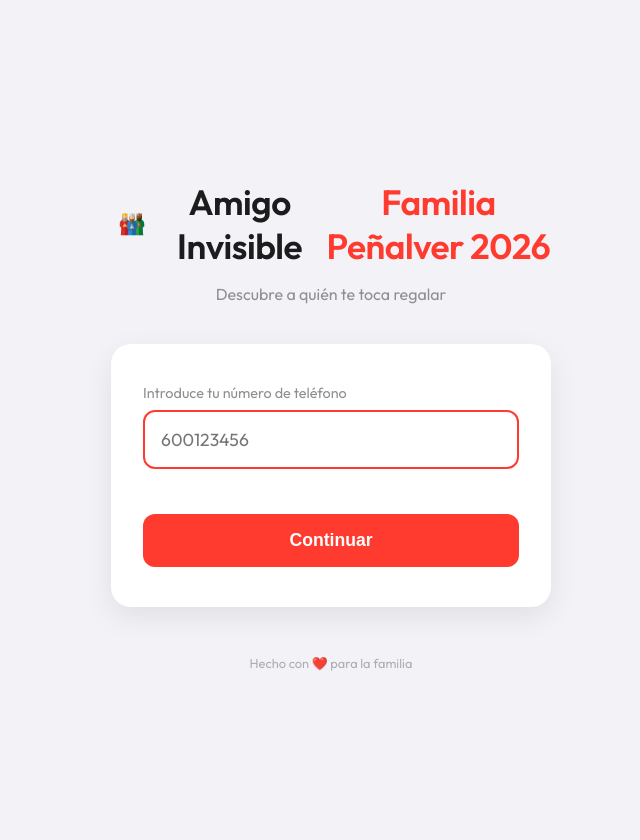
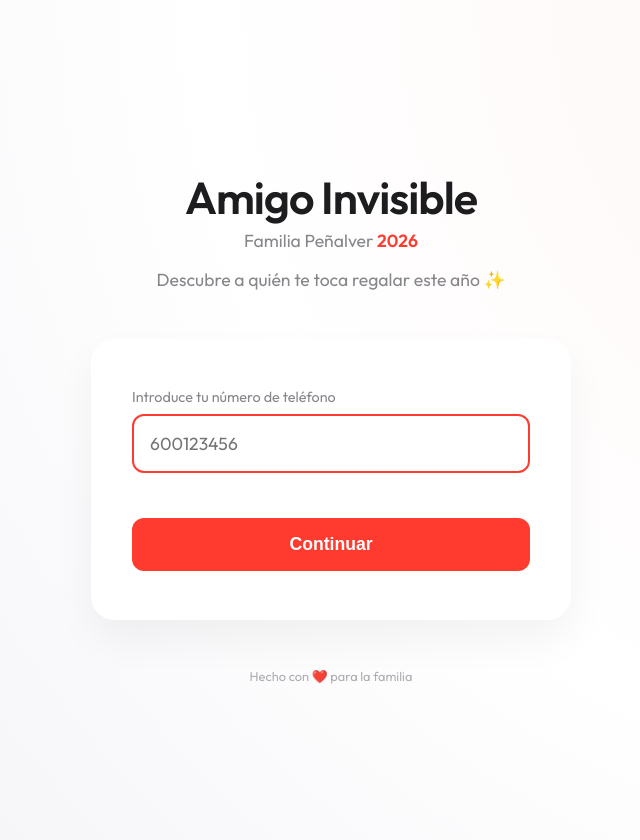
Before and after one commit to ricardpenalver/amigo-invisible, a Flask app: page / in a window 1280 px wide. Shown: the whole page, without its empty margins (309-949 px from the left). Run offline with Flask 3, Linux system fonts and the light colour scheme.

Commit message:
UI: Modernize design and update title branding (Year in red)

```diff
--- a/static/style.css
+++ b/static/style.css
@@ -1,18 +1,19 @@
 :root {
-    --primary: #FF3B30; /* Christmas Red */
+    --primary: #FF3B30;
+    /* Christmas Red */
     --primary-hover: #D6332A;
-    --background: #F2F2F7;
-    --card-bg: #FFFFFF;
-    --text-main: #1C1C1E;
-    --text-muted: #8E8E93;
-    --border-radius: 20px;
-    --shadow: 0 10px 30px rgba(0, 0, 0, 0.08);
+    --background: #fdfdfd;
+    --card-bg: rgba(255, 255, 255, 0.9);
+    --text-main: #1d1d1f;
+    --text-muted: #86868b;
+    --border-radius: 24px;
+    --shadow: 0 20px 40px rgba(0, 0, 0, 0.05);
     --font-family: 'Outfit', sans-serif;
 }
 
 body {
     font-family: var(--font-family);
-    background-color: var(--background);
+    background: radial-gradient(circle at top right, #fff5f5 0%, #ffffff 50%, #f2f2f7 100%);
     color: var(--text-main);
     display: flex;
     justify-content: center;
@@ -24,44 +25,56 @@ body {
 
 .container {
     width: 100%;
-    max-width: 440px;
+    max-width: 480px;
     text-align: center;
+}
+
+header {
+    margin-bottom: 3rem;
 }
 
 header h1 {
     font-weight: 600;
-    font-size: 2.2rem;
-    margin-bottom: 0.5rem;
-    letter-spacing: -0.5px;
-    display: flex;
-    align-items: center;
-    justify-content: center;
-    gap: 10px;
+    font-size: 2.8rem;
+    margin-bottom: 0.2rem;
+    letter-spacing: -1px;
+    line-height: 1.1;
+    color: var(--text-main);
 }
 
-.header-icon {
-    height: 1.2em;
-    width: auto;
+.sub-title {
+    display: block;
+    font-size: 1.1rem;
+    font-weight: 400;
+    color: var(--text-muted);
+    margin-top: 0.4rem;
+    letter-spacing: 0;
 }
 
 header p {
     color: var(--text-muted);
-    margin-bottom: 2.5rem;
+    font-size: 1.1rem;
+    margin-top: 1rem;
 }
 
 .highlight {
     color: var(--primary);
+    font-weight: 700;
 }
 
 .card {
     background: var(--card-bg);
-    padding: 2.5rem 2rem;
+    backdrop-filter: blur(20px);
+    -webkit-backdrop-filter: blur(20px);
+    padding: 3rem 2.5rem;
+    border: 1px solid rgba(255, 255, 255, 0.4);
     border-radius: var(--border-radius);
     box-shadow: var(--shadow);
     transition: all 0.4s ease;
     opacity: 0;
     transform: translateY(20px);
-    display: none; /* Hidden by default */
+    display: none;
+    /* Hidden by default */
 }
 
 .card.active {
@@ -72,8 +85,15 @@ header p {
 }
 
 @keyframes fadeIn {
-    from { opacity: 0; transform: translateY(10px); }
-    to { opacity: 1; transform: translateY(0); }
+    from {
+        opacity: 0;
+        transform: translateY(10px);
+    }
+
+    to {
+        opacity: 1;
+        transform: translateY(0);
+    }
 }
 
 h2 {
@@ -147,8 +167,13 @@ input:focus {
 }
 
 @keyframes bounce {
-    from { transform: translateY(0); }
-    to { transform: translateY(-10px); }
+    from {
+        transform: translateY(0);
+    }
+
+    to {
+        transform: translateY(-10px);
+    }
 }
 
 footer {
--- a/templates/index.html
+++ b/templates/index.html
@@ -15,9 +15,9 @@
 <body>
     <div class="container">
         <header>
-            <h1><img src="/static/reyes-magos.png" alt="Reyes Magos" class="header-icon"> Amigo Invisible <span
-                    class="highlight">Familia Peñalver 2026</span></h1>
-            <p>Descubre a quién te toca regalar</p>
+            <h1>Amigo Invisible</h1>
+            <span class="sub-title">Familia Peñalver <span class="highlight">2026</span></span>
+            <p>Descubre a quién te toca regalar este año ✨</p>
         </header>
 
         <main>
```
